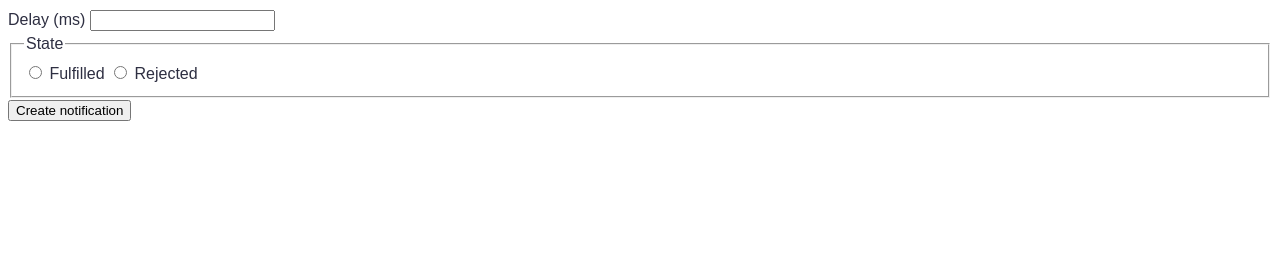
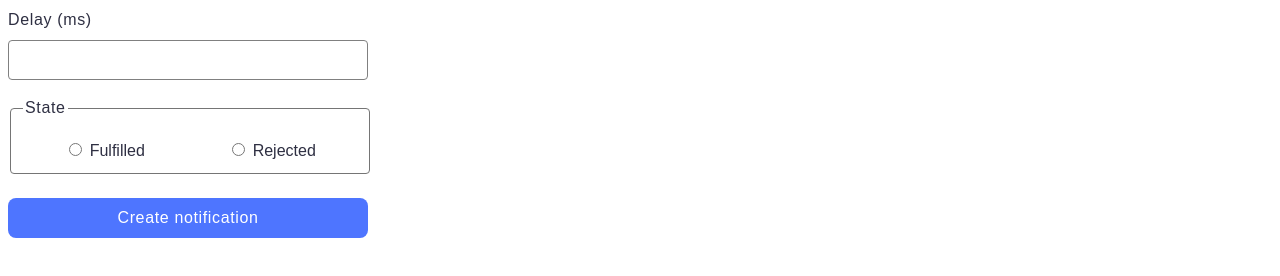
Before and after one commit to Elijah-Vakulenko/goit-js-hw-10, a website built with Vite: page src/2-snackbar.html in a window 1280 px wide. Built offline with nearby package versions, Linux system fonts and the light colour scheme.

Commit message:
task 2 css styles added

```diff
--- a/src/2-snackbar.html
+++ b/src/2-snackbar.html
@@ -8,9 +8,9 @@
   </head>
   <body>
     <form class="form">
-      <label>
+      <label class="form-label">
         Delay (ms)
-        <input type="number" name="delay" required />
+        <input class="input-field" type="number" name="delay" required />
       </label>
 
       <fieldset>
@@ -25,7 +25,9 @@
         </label>
       </fieldset>
 
-      <button type="submit">Create notification</button>
+      <button class="notification-btn" type="submit">
+        Create notification
+      </button>
     </form>
     <script type="module" src="./js/2-snackbar.js"></script>
   </body>
--- a/src/css/styles.css
+++ b/src/css/styles.css
@@ -44,6 +44,22 @@ body {
   gap: 8px;
   width: 272px;
   height: 40px;
+  border: 1px solid #808080;
+  border-radius: 4px;
+  padding: 16px 8px;
+}
+
+#datetime-picker:active {
+  border: 1px solid #4e75ff;
+}
+
+#datetime-picker:hover {
+  border: 1px solid #2e2f42;
+}
+
+#datetime-picker:disabled {
+  border: 1px solid #808080;
+  background-color: #fafafa;
 }
 
 .start-btn {
@@ -57,12 +73,21 @@ body {
   padding: 8px 16px;
   width: 75px;
   height: 40px;
-  background: #cfcfcf;
+  background: #4e75ff;
   font-weight: 500;
   font-size: 16px;
   line-height: 1.5;
   letter-spacing: 0.04em;
+  color: #ffffff;
+}
+
+.start-btn:hover {
+  background: #6c8cff;
+}
+
+.disable {
   color: #989898;
+  background: #cfcfcf;
 }
 
 .timer {
@@ -101,3 +126,64 @@ body {
   line-height: 1.5;
   color: #2e2f42;
 }
+
+/* TASK 2 */
+.form-label {
+  font-family: 'Montserrat', sans-serif;
+  font-weight: 400;
+  font-size: 16px;
+  line-height: 1.5;
+  letter-spacing: 0.04em;
+  color: #2e2f42;
+  display: flex;
+  flex-direction: column;
+  gap: 8px;
+}
+
+legend {
+  font-size: 16px;
+  line-height: 1.5;
+  letter-spacing: 0.04em;
+  color: #2e2f42;
+}
+
+.input-field {
+  border: 1px solid #808080;
+  border-radius: 4px;
+  width: 360px;
+  height: 40px;
+}
+
+fieldset {
+  border: 1px solid #757575;
+  border-radius: 4px;
+  width: 360px;
+  height: 78px;
+  margin-top: 16px;
+}
+
+fieldset:not(:first-child) {
+  display: flex;
+  align-items: end;
+  justify-content: space-around;
+}
+
+.notification-btn {
+  display: flex;
+  align-items: center;
+  justify-content: center;
+  flex-direction: row;
+  gap: 10px;
+  border: none;
+  border-radius: 8px;
+  padding: 8px 16px;
+  width: 360px;
+  height: 40px;
+  color: #ffffff;
+  background: #4e75ff;
+  font-weight: 500;
+  font-size: 16px;
+  line-height: 1.5;
+  letter-spacing: 0.04em;
+  margin-top: 24px;
+}
```
